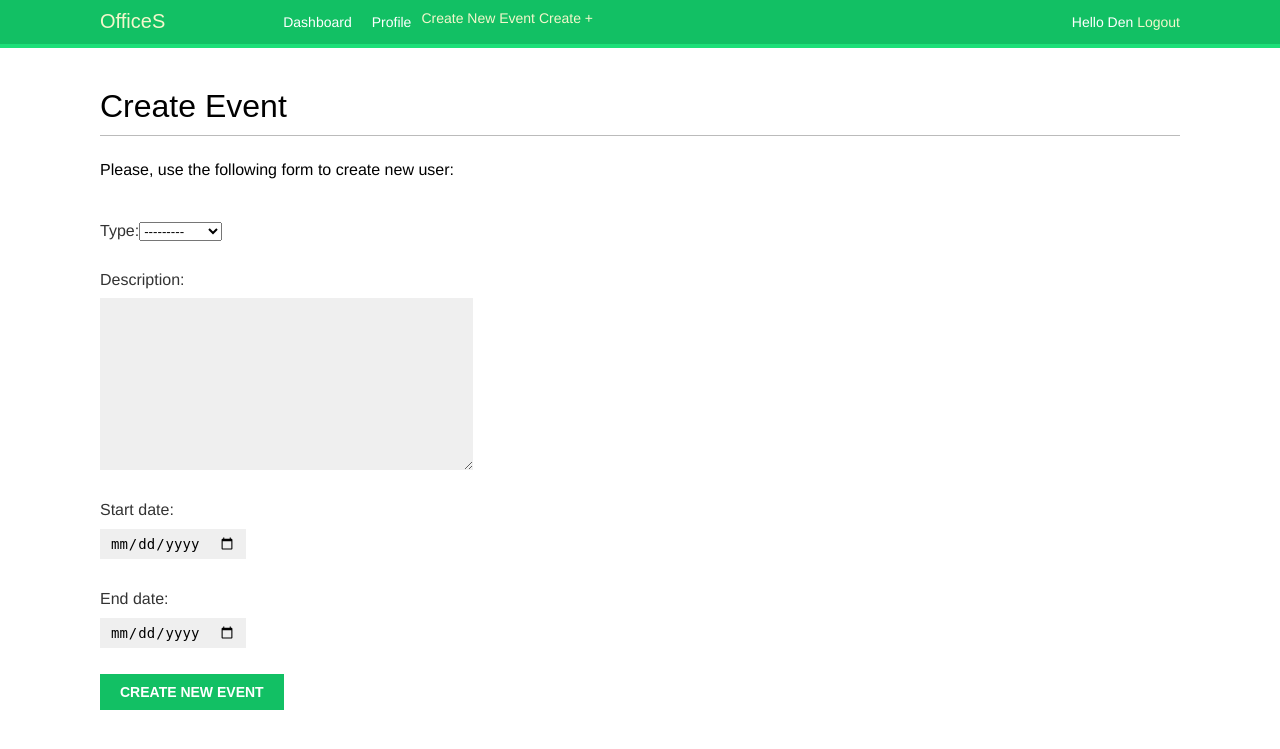
After one commit to denissham/OfficeS, a Django app: page /new_event/ in a window 1280 px wide. The commit adds this page. Shown: the top 749 px of the page. Run offline with Django 4.2, Linux system fonts and the light colour scheme; a user stored in the database is signed in; some web fonts are replaced.

Commit message:
added create event feature

```diff
--- a/app/offices/forms.py
+++ b/app/offices/forms.py
@@ -1,8 +1,11 @@
 from dataclasses import fields
+from urllib import request
 from django import forms
 from django.forms import ModelForm
-
+from .models import Profile, Event
 from django.contrib.auth.models import User
+from django.shortcuts import get_list_or_404
+from django.forms.widgets import NumberInput
 
 class LoginForm(forms.Form):
     username = forms.CharField()
@@ -19,16 +22,65 @@ class UserEditForm(forms.Form):
 
     first_name = forms.CharField(max_length=200, widget=forms.TextInput())
     last_name = forms.CharField(max_length=200, widget=forms.TextInput())
-    email = forms.CharField(max_length=200, widget=forms.TextInput())
+    email = forms.EmailField()
 
 class ProfileEditForm(forms.Form):
     position = forms.CharField(max_length=200, widget=forms.TextInput())
     project = forms.CharField(max_length=200, widget=forms.TextInput())
     is_manager = forms.BooleanField(required=False, widget=forms.CheckboxInput())
-    date_of_birth = forms.DateField(widget=forms.DateInput())
-    photo = forms.CharField(max_length=200, widget=forms.TextInput())
+    date_of_birth = forms.DateField(widget=forms.NumberInput(attrs={'type': 'date'}))
+    photo = forms.CharField(max_length=200, widget=forms.TextInput(), required=False)
     address = forms.CharField(max_length=1024, widget=forms.Textarea())
     phone = forms.NumberInput()
     child_quantity = forms.IntegerField(widget=forms.NumberInput())
-    date_of_start = forms.DateField(widget=forms.DateInput())
-    date_of_finish = forms.DateField(widget=forms.DateInput())
+    date_of_start = forms.DateField(widget=forms.NumberInput(attrs={'type': 'date'}))
+    date_of_finish = forms.DateField(widget=forms.NumberInput(attrs={'type': 'date'}))
+
+# def _all_managers():
+#     users_to_show = []
+#     t = Profile.objects.filter(is_manager = True)
+#     profiles =[]
+#     for item in t:
+#         profiles.append(item.user)
+#     for k in profiles:
+#         if k.is_active == True:
+#             tup = (k.first_name +" "+ k.last_name, k.first_name +" "+ k.last_name)
+#             users_to_show.append(tup)
+#     return users_to_show
+
+
+# class EventCreateForm(forms.Form):
+#     TYPE = [
+#     ('vacation', 'Vacation'),
+#     ('sick_leave', 'Sick Leave'),
+# ]
+
+#     type = forms.ChoiceField(choices=TYPE)
+#     description = forms.CharField(max_length=200, widget=forms.Textarea)
+#     start_date = forms.DateField(widget=forms.DateInput(), input_formats=['%Y-%m-%d'], required=False)
+#     end_date = forms.DateField(widget=forms.DateInput(), input_formats=['%Y-%m-%d'] ,required=False)
+
+    # manager_fk = forms.ModelChoiceField(widget=forms.Select(), choices=_all_managers())
+    # manager = forms.MultipleChoiceField(choices=_all_managers())
+    # manager_fk = forms.ModelChoiceField(queryset=Profile.objects.get(is_manager = True))
+    # manager_two_fk = models.ForeignKey(settings.AUTH_USER_MODEL, on_delete=models.CASCADE, default=None, related_name='%(class)s_secondapprover')
+    # status = models.CharField(max_length=32,default='In_review',
+
+
+
+class EventCreateForm(ModelForm):
+
+    class Meta:
+        model = Event
+        fields = ('type', 'description', 'start_date', 'end_date')
+        widgets = {'start_date':NumberInput(attrs={'type': 'date'}), 'end_date':NumberInput(attrs={'type': 'date'})}
+        #
+        # def save(self, commit=True):
+        #     user = super().save(commit=False) # here the object is not commited in db
+        #     user.email = self.cleaned_data['username']
+        #     user.save()
+        #     return user
+    # class Meta:
+    #     model = TagStatus
+    #     fields = ('slug', 'ext')
+    #     widgets = {'slug': forms.HiddenInput()}
--- a/app/offices/models.py
+++ b/app/offices/models.py
@@ -1,4 +1,4 @@
-from email.policy import default
+
 from django.db import models
 from django.conf import settings
 from phone_field import PhoneField
@@ -18,4 +18,22 @@ class Profile(models.Model):
     date_of_finish = models.DateField(blank=True,null=True)
 
     def __str__(self):
-        return f'Profile for user {self.user.username}'
+        return f'Profile for user {self.user.first_name} {self.user.last_name}'
+
+class Event(models.Model):
+    STATUS = (
+       ('rejected', ('Rejected')),
+       ('accepted', ('Accepted')),
+       ('in_review', ('Created')),
+   )
+    TYPE = (
+       ('vacation', ('Vacation')),
+       ('sick_leave', ('Sick leave')),
+   )
+
+    type = models.CharField(max_length=32, choices=TYPE)
+    description = models.TextField()
+    start_date = models.DateField(blank=True,null=True)
+    end_date = models.DateField(blank=True,null=True)
+    user_fk = models.ForeignKey(settings.AUTH_USER_MODEL, on_delete=models.CASCADE, default=None, related_name='%(class)s_user')
+    status = models.CharField(max_length=32,default='In_review', choices=STATUS)
--- a/app/offices/templates/base.html
+++ b/app/offices/templates/base.html
@@ -27,6 +27,9 @@
             <li {% if section == "profile" %} class = "selected"{% endif %}
             <a href="#">Profile</a>
             </li>
+            {% comment %} <li {% if section == "create_event" %} class = "selected"{% endif %} {% endcomment %}
+            <a href="{% url 'create_event' %}">Create New Event</a>
+            </li>
             {% if request.user.is_superuser %}
                 {% comment %} <li {% if section == "create_user" %} class = "selected"{% endif %} {% endcomment %}
                 <a href="{% url 'create_user' %}">Create +</a>
--- /dev/null
+++ b/app/offices/templates/offices/create_event.html
@@ -0,0 +1,13 @@
+{% extends 'base.html' %}
+
+{% block title %}Create Event{% endblock  %}
+
+{% block content %}
+<h1>Create Event</h1>
+<p>Please, use the following form to create new user:</p>
+<form method="post">
+    {{ form_event.as_p }}
+    {% csrf_token %}
+    <p><input type="submit" value="Create New Event"</p>
+</form>
+{% endblock %}
--- a/app/offices/templates/registration/login.html
+++ b/app/offices/templates/registration/login.html
@@ -24,7 +24,7 @@
 <div class="social">
     <ul>
         <li class="google">
-            <a href="{% url 'social:begin' "google-oauth2" %}">Sign in with Google</a>
+            <a href="{% url "social:begin" "google" %}">Login with Google</a>
         </li>
     </ul>
 
--- a/app/offices/urls.py
+++ b/app/offices/urls.py
@@ -18,5 +18,6 @@ urlpatterns = [
 
    path('create/', views.create_user, name='create_user'),
    path('profile/edit/<int:id>/', views.edit, name='edit'),
+   path('new_event/', views.create_event, name='create_event'),
 
 ]
--- a/app/offices/views.py
+++ b/app/offices/views.py
@@ -6,8 +6,8 @@ from django.contrib.auth.decorators import login_required
 from django.contrib import messages
 from django.contrib.auth.models import User
 
-from .models import Profile
-from .forms import LoginForm, UserCreateForm, UserEditForm, ProfileEditForm
+from .models import Profile, Event
+from .forms import LoginForm, UserCreateForm, UserEditForm, ProfileEditForm, EventCreateForm
 
 # Create your views here.
 @login_required
@@ -105,7 +105,7 @@ def edit(request, id):
 
         else:
             messages.error(request, 'You are not a superuser')
-            return redirect('')
+            return redirect('../../')
 
     else:
         form_user = UserEditForm(initial={'first_name': user_to_edit.first_name,
@@ -117,3 +117,19 @@ def edit(request, id):
                                  'phone':profile.phone, 'child_quantity':profile.child_quantity,
                                   'date_of_start':profile.date_of_start, 'date_of_finish':profile.date_of_finish})
         return render(request, 'offices/edit.html',{'form_user':form_user,'form_profile':form_profile})
+
+@login_required(login_url='../../')
+def create_event(request):
+    user = request.user
+    if request.method == 'POST':
+        form_event = EventCreateForm(request.POST)
+        if form_event.is_valid:
+            new_event = form_event.save(commit=False)
+            new_event.user_fk = user
+            new_event.status = 'in_review'
+            new_event.save()
+            messages.success(request, "New Event created successfully")
+            return redirect('../../')
+    else:
+        form_event = EventCreateForm()
+        return render(request,'offices/create_event.html',{'form_event':form_event})
```
Also changed, not shown: app/app/settings.py (+5 -2 lines), app/offices/admin.py (+9 -3 lines), app/db.sqlite3, app/offices/migrations/0002_event.py (added), app/offices/migrations/0003_alter_event_end_date_alter_event_start_date.py (added), app/offices/migrations/0004_remove_event_manager_fk_remove_event_manager_two_fk.py (added).
